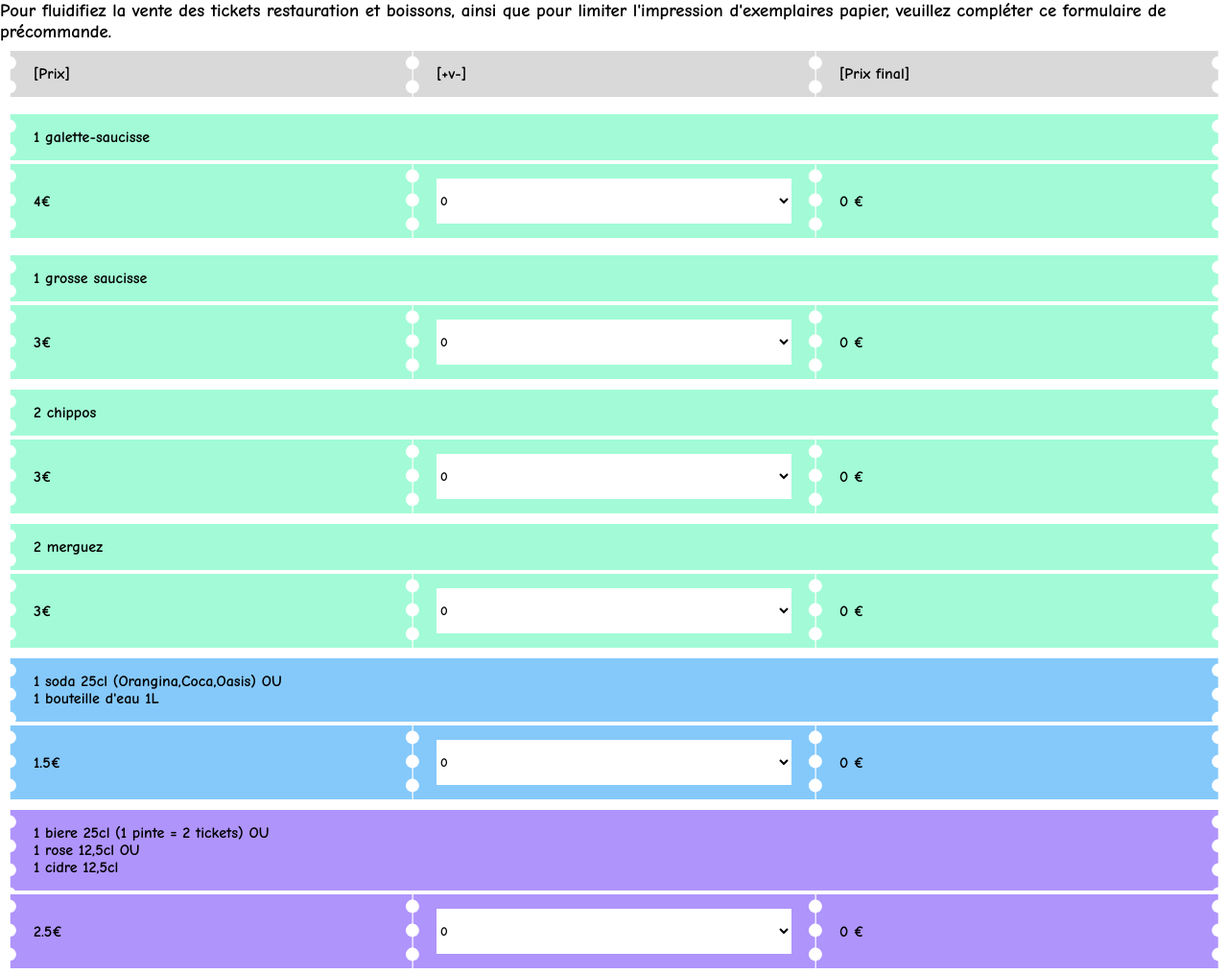
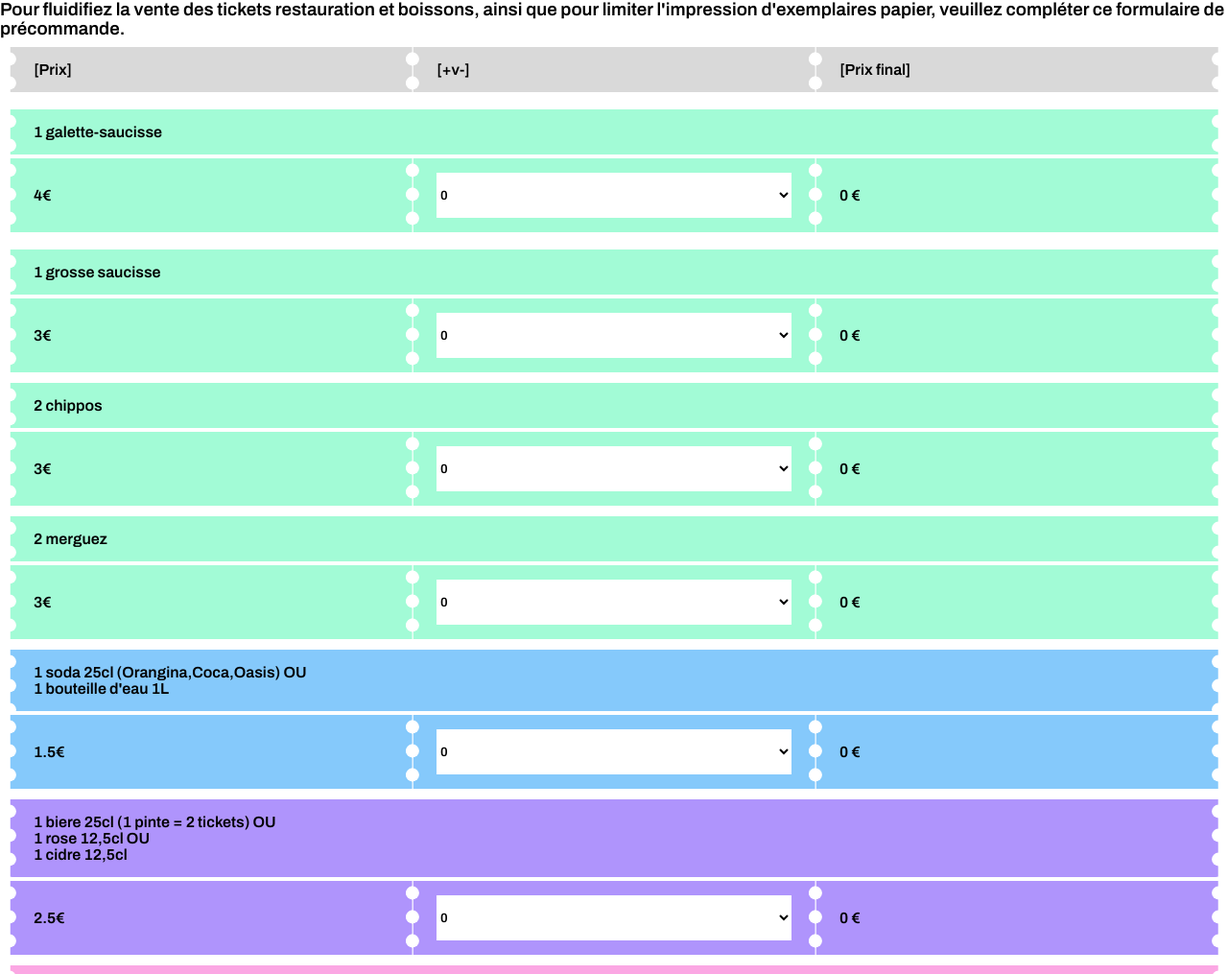
Before and after one commit to nathanaelpean/BDP23, a plain HTML site: page index.html in a window 1280 px wide. Shown: the top 1015 px of the page at 96% size. Drawn offline with Linux system fonts and the light colour scheme.

Commit message:
Update index.html

```diff
--- a/index.html
+++ b/index.html
@@ -338,12 +338,14 @@
         </div>
     </div>
     <style>
-        @import url('https://fonts.googleapis.com/css2?family=Comic+Neue:ital,wght@0,700;1,700&display=swap');
+        @import url('https://fonts.googleapis.com/css2?family=Archivo:wght@600&display=swap');
+/*         @import url('https://fonts.googleapis.com/css2?family=Comic+Neue:ital,wght@0,700;1,700&display=swap'); */
         *{
             margin: 0;
             padding: 0;
             outline: none;
-            font-family: 'Comic Neue', cursive;
+            font-family: 'Archivo', sans-serif;
+/*             font-family: 'Comic Neue', cursive; */
         }
         .articles{
             display: flex;
```
